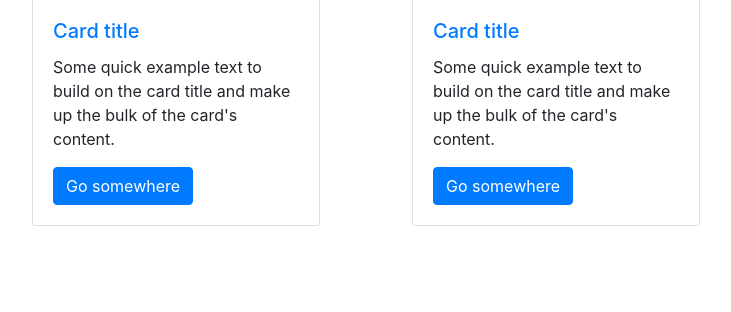
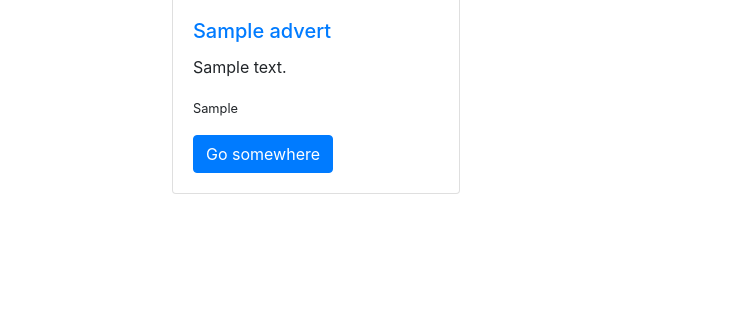
Before and after one commit to lucaschewy/CollaborativePlatform, a PHP site: page / in a window 1280 px wide. Shown: the part 488-800 px from the top of the page, without its empty margins (53-784 px from the left). Run offline with PHP 8.4, Linux system fonts and the light colour scheme; the visitor is signed in with stand-in values (Sample User, id 1); tables that the repository leaves empty or names only in its code hold one stand-in row (values such as "Sample post").

Commit message:
liste de publication affichée

```diff
--- a/advert-form.php
+++ b/advert-form.php
@@ -10,7 +10,7 @@
     <div class="row">
         <div class="col-md-12">
             <h1>Ajouter une annonce</h1>
-            <form action="" class="form-group">
+            <form action="functions/createAdvert.php" class="form-group" method="post">
                 <div class="form-group">
                     <input type="text" name="title" class="form-control" placeholder="Entrez un titre">
                 </div>
--- a/components/navbar.php
+++ b/components/navbar.php
@@ -1,12 +1,12 @@
 <nav class="navbar navbar-expand-lg navbar-light bg-light mb-5">
-  <a class="navbar-brand" href="#">Magic System</a>
+  <a class="navbar-brand" href="index.php">Magic System</a>
   <button class="navbar-toggler" type="button" data-toggle="collapse" data-target="#navbarNav" aria-controls="navbarNav" aria-expanded="false" aria-label="Toggle navigation">
     <span class="navbar-toggler-icon"></span>
   </button>
   <div class="collapse navbar-collapse" id="navbarNav">
     <ul class="navbar-nav mr-auto">
       <li class="nav-item">
-        <a class="nav-link" href="#">Annonces</a>
+        <a class="nav-link" href="advert-list.php">Annonces</a>
       </li>
       <li class="nav-item">
         <a class="nav-link" href="advert-list.php">Mes annonces</a>
--- a/configs/database.php
+++ b/configs/database.php
@@ -4,7 +4,6 @@ require_once("config.php");
 
 try {
     $dbh = new PDO("mysql:dbname={$config["DB_NAME"]};host={$config["DB_HOST"]}", $config["DB_USER"], $config["DB_PASSWORD"]);
-    echo 'Connexion réussie ';
 } catch (PDOException $e) {
     echo 'Connexion échouée';
 }
--- a/index.php
+++ b/index.php
@@ -11,30 +11,26 @@
 <div class="container">
     <h1>liste des annonces</h1>
     <div class="row mt-5">
+        <?php
+            require_once("configs/database.php");
+
+            $reponse = $dbh->query("SELECT * FROM advert");
+            while($donnees = $reponse->fetch()){
+            ?>
             <div class="col-md-4">
                 <div class="card" style="width: 18rem;">
                     <img src="https://picsum.photos/200" class="card-img-top" alt="...">
                     <div class="card-body">
                         <a href="advert-page.php">
-                        <h5 class="card-title">Card title</h5>
+                            <h5 class="card-title"><?php echo $donnees['title']; ?></h5>
                         </a>
-                    <p class="card-text">Some quick example text to build on the card title and make up the bulk of the card's content.</p>
+                        <p class="card-text"><?php echo $donnees['description']; ?></p>
+                        <p><small><?php echo $donnees['localisation']; ?></small></p>
                         <a href="#" class="btn btn-primary">Go somewhere</a>
                     </div>
                 </div>
             </div>
-        <div class="col-md-4">
-            <div class="card" style="width: 18rem;">
-                <img src="https://picsum.photos/200" class="card-img-top" alt="...">
-                <div class="card-body">
-                    <a href="advert-page.php">
-                        <h5 class="card-title">Card title</h5>
-                    </a>
-                    <p class="card-text">Some quick example text to build on the card title and make up the bulk of the card's content.</p>
-                    <a href="#" class="btn btn-primary">Go somewhere</a>
-                </div>
-            </div>
-        </div>
+        <?php } ?>
     </div>
 </div>
 
```
Also changed, not shown: functions/createAdvert.php (added, +17 -0 lines). Lines whose indentation alone changed are shown as unchanged.
